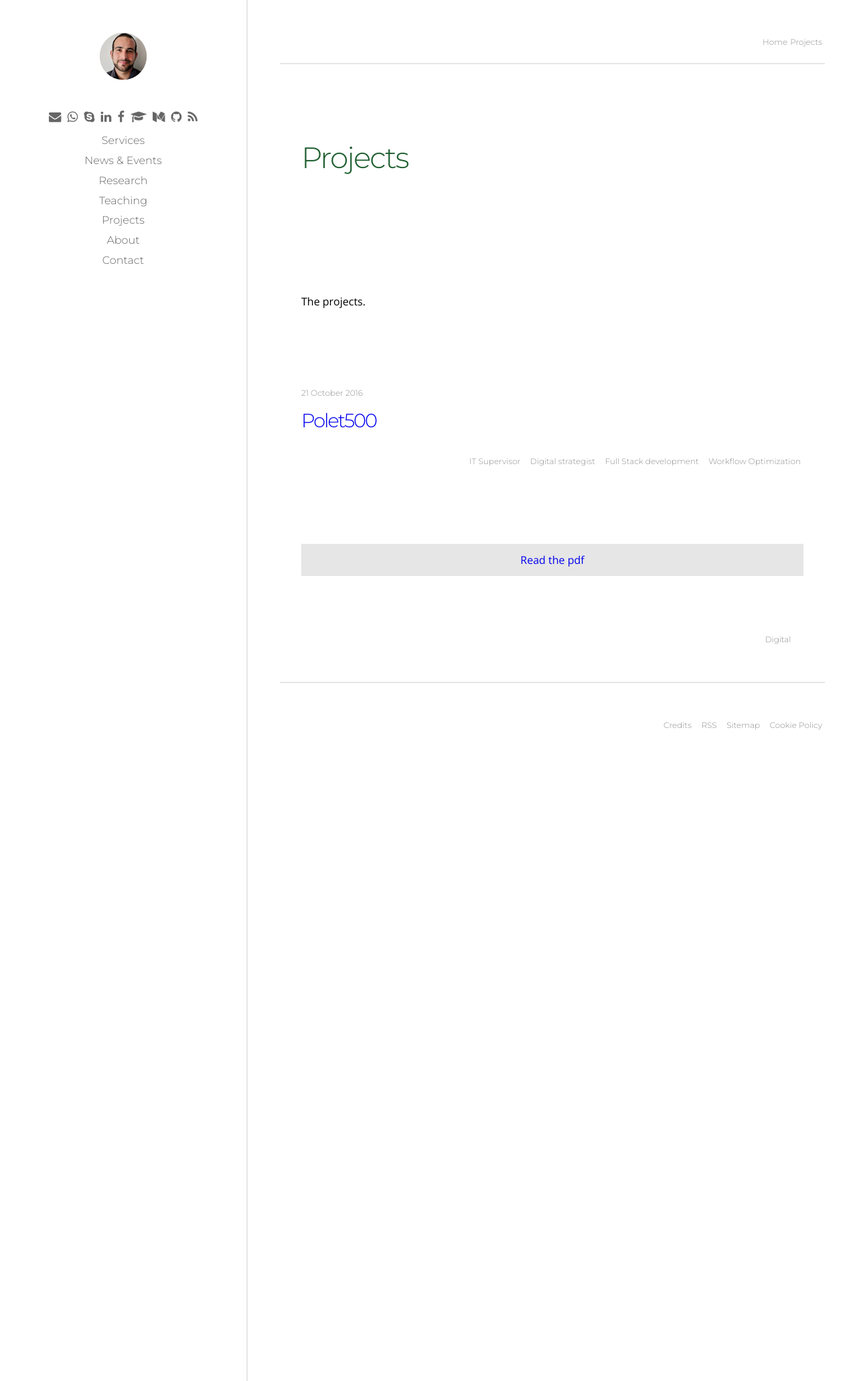
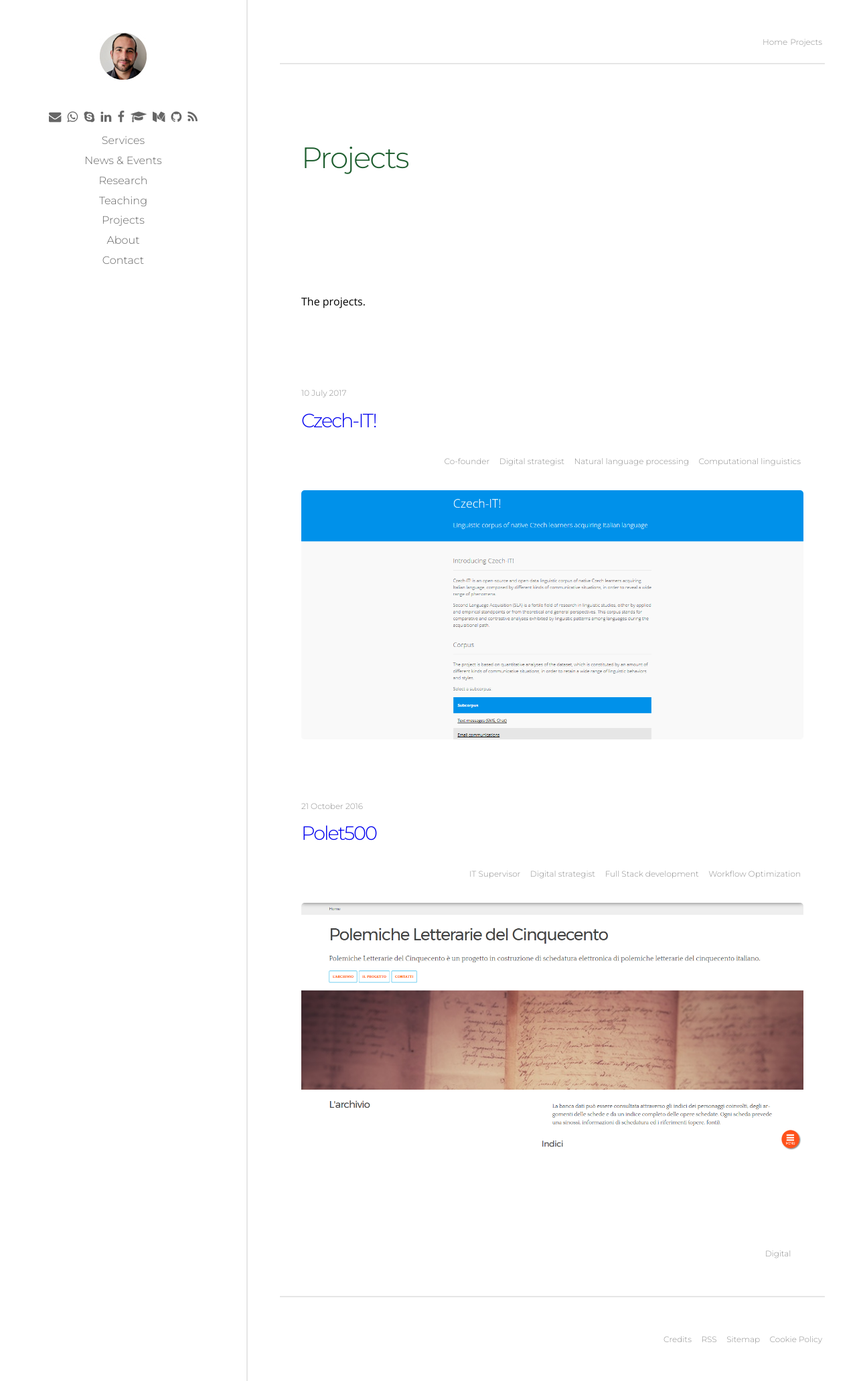
Before and after one commit to p-marco/p-marco.github.io, a Jekyll site: the page built from projects.md, in a window 1280 px wide. Shown: the whole page at 67% size. Built offline with Jekyll 4.4.1, drawn with Linux system fonts in a browser that asks for light colours; our own code applies the rules of GitHub Pages for plain Markdown files.

Commit message:
default layout test

```diff
--- a/_includes/item-header.html
+++ b/_includes/item-header.html
@@ -34,4 +34,7 @@
 {% endif %}
 <br>
 </li>
+{% if page.image %}
+    <img src= "{{basedir}}/{{ page.image }}" style="width:100%; max-width:100%; border-radius:5px">
+{% endif %}
 </header>
--- a/_includes/item.html
+++ b/_includes/item.html
@@ -2,11 +2,7 @@
 {% include item-header.html %}
 
 
-{% if page.image %}
-	<div class="grid-item">
-		<img src= "{{basedir}}/{{ page.image }}" style="width:100%; max-width:100%; border-radius:5px">
-	</div>
-{% endif %}
+
 
 
 {% if page.location %}
--- /dev/null
+++ b/_projects/czech-it.md
@@ -0,0 +1,16 @@
+---
+title: Czech-IT!
+template: item
+keywords:
+  - Co-founder
+  - Digital strategist
+  - Natural language processing
+  - Computational linguistics
+author:
+date: 2017-07-10
+type: Digital
+layout: default
+image: assets/img/czech-it-screen.png
+---
+
+Analisi
```
Also changed, not shown: _projects/polet500.md (+0 -1 lines).
